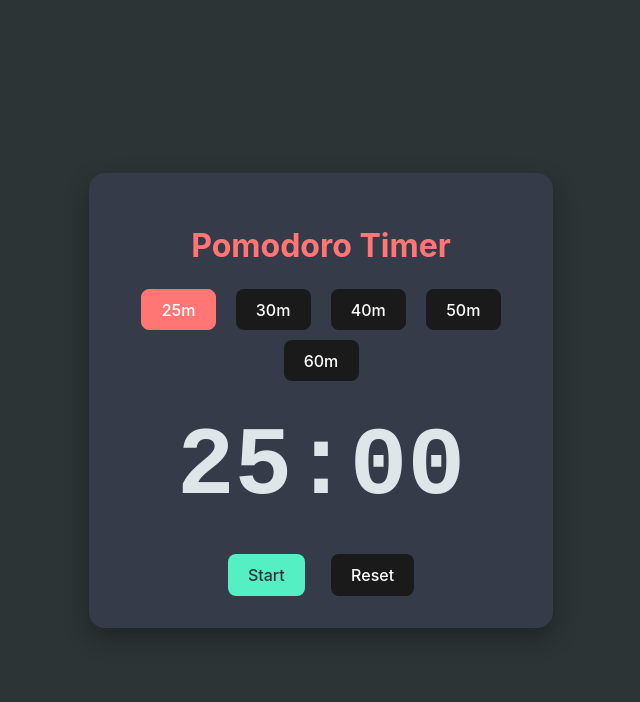
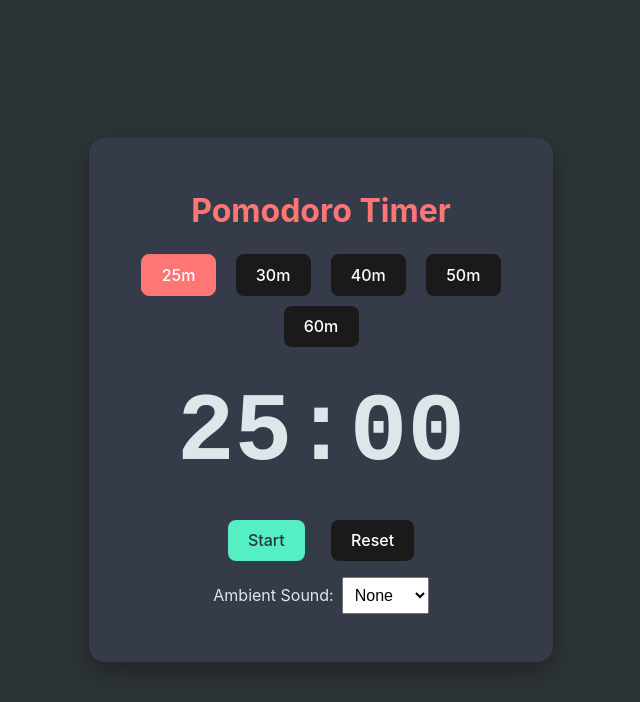
Before and after one commit to soeda-zn/AntiGravityTest, a React (Vite) app: page / in a window 1280 px wide. Shown: the top 702 px of the page, without its empty margins (319-959 px from the left). Built offline with nearby package versions, Linux system fonts and the light colour scheme.

Commit message:
feat: Implement Pomodoro timer with ambient sound selection and browser notifications.

```diff
--- a/src/App.jsx
+++ b/src/App.jsx
@@ -1,13 +1,42 @@
-import { useState, useEffect } from 'react';
+import { useState, useEffect, useRef } from 'react';
 import TimerDisplay from './components/TimerDisplay';
 import DurationSelector from './components/DurationSelector';
 import Controls from './components/Controls';
+import AmbientSoundSelector, { sounds } from './components/AmbientSoundSelector';
 import { useTimer } from './hooks/useTimer';
 // import alarmSound from './assets/alarm.mp3'; // Placeholder
 
 function App() {
     const [selectedDuration, setSelectedDuration] = useState(25);
+    const [selectedSound, setSelectedSound] = useState('none');
     const { timeLeft, isRunning, isFinished, start, pause, reset } = useTimer(selectedDuration);
+    const audioRef = useRef(new Audio());
+
+    // Ambient Sound Effect
+    useEffect(() => {
+        const audio = audioRef.current;
+        const sound = sounds.find(s => s.id === selectedSound);
+
+        if (sound && sound.url) {
+            if (audio.src !== sound.url) {
+                audio.src = sound.url;
+                audio.loop = true;
+            }
+
+            if (isRunning) {
+                audio.play().catch(e => console.error("Ambient sound play failed", e));
+            } else {
+                audio.pause();
+            }
+        } else {
+            audio.pause();
+            audio.src = '';
+        }
+
+        return () => {
+            audio.pause();
+        };
+    }, [isRunning, selectedSound]);
 
     useEffect(() => {
         if (isFinished) {
@@ -55,6 +84,7 @@ function App() {
             <DurationSelector onSelect={handleDurationSelect} currentDuration={selectedDuration} />
             <TimerDisplay timeLeft={timeLeft} />
             <Controls isRunning={isRunning} onStart={handleStart} onPause={pause} onReset={reset} />
+            <AmbientSoundSelector currentSound={selectedSound} onSelect={setSelectedSound} />
         </div>
     );
 }
--- /dev/null
+++ b/src/components/AmbientSoundSelector.jsx
@@ -0,0 +1,31 @@
+import React from 'react';
+
+const sounds = [
+    { id: 'none', name: 'None', url: '' },
+    { id: 'rain', name: 'Rain', url: 'https://actions.google.com/sounds/v1/weather/rain_heavy_loud.ogg' },
+    { id: 'forest', name: 'Forest', url: 'https://actions.google.com/sounds/v1/nature/forest_morning.ogg' },
+    { id: 'waves', name: 'Waves', url: 'https://actions.google.com/sounds/v1/water/waves_crashing_on_rock_beach.ogg' },
+];
+
+const AmbientSoundSelector = ({ currentSound, onSelect }) => {
+    return (
+        <div style={{ margin: '1rem 0' }}>
+            <label htmlFor="sound-select" style={{ marginRight: '0.5rem' }}>Ambient Sound:</label>
+            <select
+                id="sound-select"
+                value={currentSound}
+                onChange={(e) => onSelect(e.target.value)}
+                style={{ padding: '0.5rem', fontSize: '1rem' }}
+            >
+                {sounds.map((sound) => (
+                    <option key={sound.id} value={sound.id}>
+                        {sound.name}
+                    </option>
+                ))}
+            </select>
+        </div>
+    );
+};
+
+export { sounds };
+export default AmbientSoundSelector;
```
